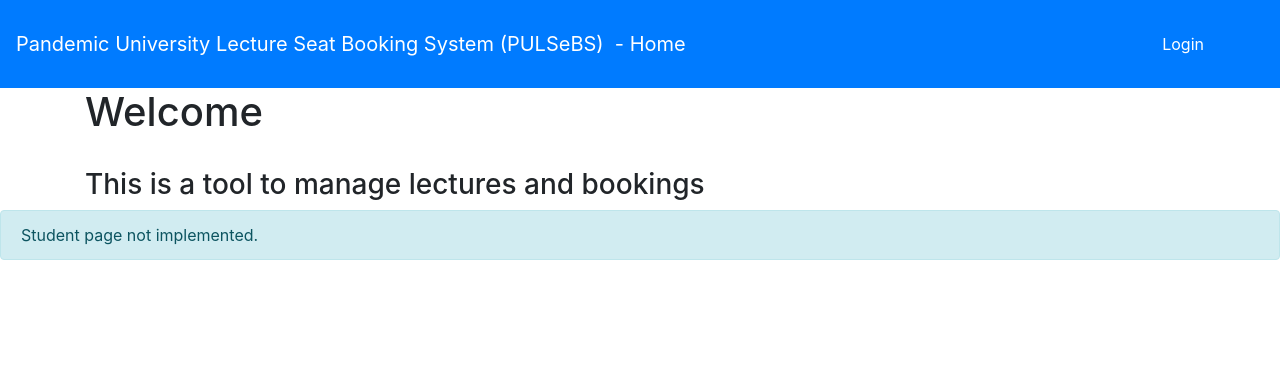
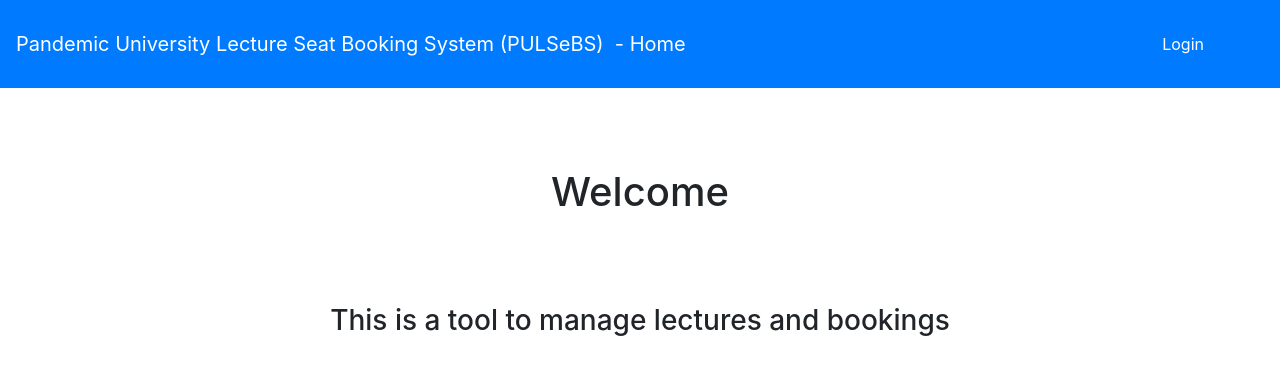
Before and after one commit to s269731/PULSeBS-Team8, a React (Create React App) app in the folder client/: page /home in a window 1280 px wide. Shown: the top 374 px of the page. Built offline with nearby package versions, Linux system fonts and the light colour scheme; no server answers.

Commit message:
fix: small fix in homepage

```diff
--- a/client/src/App.js
+++ b/client/src/App.js
@@ -7,7 +7,7 @@ import AvailableCourses from "./Components/Student/AvailableCourses";
 import RegisteredCourses from "./Components/Student/RegisteredCourses";
 import {Switch} from 'react-router';
 import {withRouter,Redirect, Route} from 'react-router-dom';
-import {Alert,Container} from 'react-bootstrap';
+import {Row,Col,Container} from 'react-bootstrap';
 import Login from './pages/logins/index'
 import API from "./api";
 
@@ -54,9 +54,16 @@ class App extends React.Component{
         <Switch>
           <Route exact path='/home'>
             <Container>
-           <h1>Welcome</h1><br/><h3>This is a tool to manage lectures and bookings</h3>
+              <Col>
+                <Row className="justify-content-md-center below-nav">
+                  <h1>Welcome</h1>
+                </Row>
+                <Row className="justify-content-md-center below-nav">
+                  <h3>This is a tool to manage lectures and bookings</h3>
+                </Row>
+              </Col>
             </Container>
-            <Alert variant="info">Student page not implemented.</Alert>
+
 
           </Route>
           <Route exact path='/login'>
```
